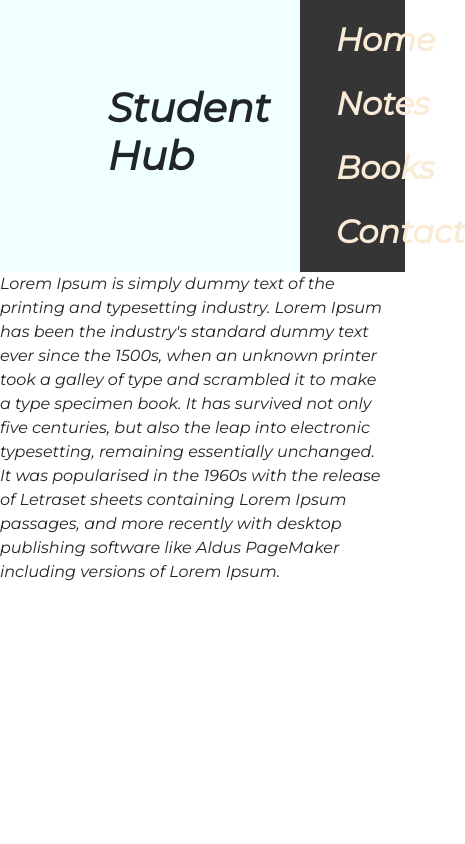
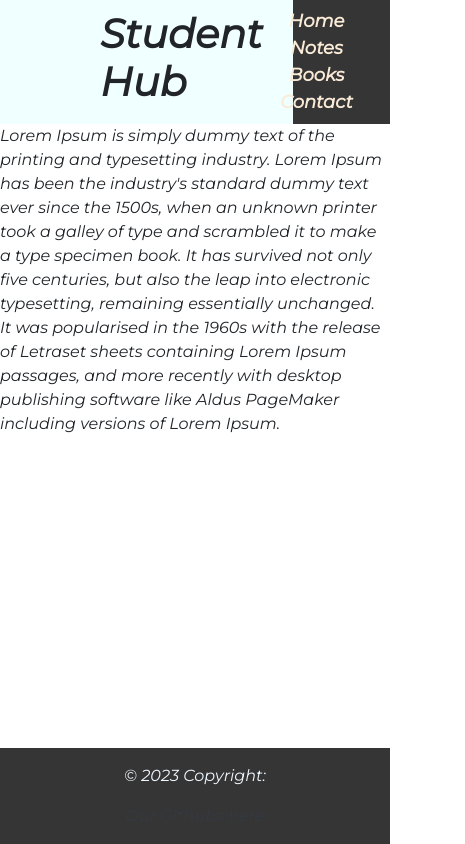
Before and after one commit to reinkaoss/React-Student-Hub-App, a React (Create React App) app: page / in a window 390 px wide. Shown: the whole page, 465 px wide, since content can reach past the window. Built offline with nearby package versions, Linux system fonts and the light colour scheme.

Commit message:
Fixing the localstorage

```diff
--- a/src/components/Hub/index.js
+++ b/src/components/Hub/index.js
@@ -8,18 +8,19 @@ function Hub() {
   const [newItem, setNewItem] = useState("");
   const [list, setList] = useState([]);
 
-
-// CHeck if localstorage isnt empty
+  // Load the list from local storage when the component mounts
   useEffect(() => {
-    const storage = localStorage.getItem("list");
-    if (storage != null) {
-      setList(JSON.parse(storage));
+    const storedList = JSON.parse(localStorage.getItem("list"));
+    if (storedList) {
+      setList(storedList);
     }
   }, []);
- // Adding localstorage, creating the key list to add the const list
+
+  // Save the list to local storage whenever it changes
   useEffect(() => {
     localStorage.setItem("list", JSON.stringify(list));
   }, [list]);
+
 
   //  Changing the state
   const updateInput = (value) => {
@@ -43,9 +44,16 @@ function Hub() {
     setList(updatedNotesList);
   };
 
-  const editNote = (id) => {
-    console.log(id);
+  const editNote = (id, editedValue) => {
+    const updatedNotesList = list.map((item) => {
+      if (item.id === id) {
+        return { id: item.id, value: editedValue };
+      }
+      return item;
+    });
+    setList(updatedNotesList);
   };
+
 
   return (
     <div>
@@ -66,7 +74,6 @@ function Hub() {
           <ul className="notesContainer">
             {list.map((item) => {
               return (
-                <div className="container">
                   <div className="NotesRow row">
                     <div className="col-lg-4">
                       <div className="card">
@@ -94,7 +101,6 @@ function Hub() {
                       </div>
                     </div>
                   </div>
-                </div>
               );
             })}
           </ul>
--- a/src/components/Nav/index.js
+++ b/src/components/Nav/index.js
@@ -5,11 +5,13 @@ import { NavLink } from "react-router-dom";
 function Nav() {
   return (
     <div>
+      <div className="container landingPage">
       <div className="row navRow">
         <div className="col-9 title">
-          <div className="container"><h1>Student Hub</h1></div>
           <div className="container">
+            <h1>Student Hub</h1>
           </div>
+          <div className="container"></div>
         </div>
         <div className="col-3">
           <nav className="navbar">
@@ -37,7 +39,7 @@ function Nav() {
                 </NavLink>
               </li>
               <li className="nav-item">
-              <NavLink
+                <NavLink
                   to="books"
                   end
                   className={({ isActive }) =>
@@ -45,7 +47,7 @@ function Nav() {
                   }
                 >
                   Books
-                  </NavLink>
+                </NavLink>
               </li>
               <li className="nav-item">
                 <NavLink
@@ -62,6 +64,14 @@ function Nav() {
           </nav>
         </div>
       </div>
+      </div>
+      <footer class="text-center text-lg-start footer">
+  <div class="text-center p-3">
+    <p> © 2023 Copyright:</p>
+
+    <a class="text-dark" href="https://mdbootstrap.com/">Our Githubs here</a>
+  </div>
+</footer>
     </div>
   );
 }
--- a/src/components/Nav/style.css
+++ b/src/components/Nav/style.css
@@ -2,6 +2,13 @@
 
 * {
     font-family: 'Montserrat', sans-serif;
+    /* border: 1px solid red; */
+}
+
+body {
+    box-sizing: border-box;
+    overflow: hidden;
+    width: 100%;
 }
 
 .navbar {
@@ -35,3 +42,44 @@
 .col-3 {
     padding: 0 !important;
 }
+
+/* Footer */
+
+.footer {
+    position: absolute;
+    bottom: 0;
+    width: 100%;
+    background-color: #353535 !important;
+    color: aliceblue !important;
+    border: 0;
+    margin: 0 auto;
+}
+
+.text-dark {
+    color: aliceblue !important;
+}
+
+/* Media queries */
+
+@media only screen and (max-width: 600px) {
+    .navbar-nav a, .navlink-nav a {
+    font-size: 18px;
+      max-width: 1rem;
+      margin: 0;
+      justify-content: center;
+      padding: 0;
+    }
+  }
+
+  @media only screen and (max-width: 600px) {
+    .title, .col-9 {
+    padding: 0;
+    }
+  }
+
+  @media only screen and (max-width: 800px) {
+    .navRow, .landingPage {
+    margin: 0;
+    padding: 0;
+    }
+  }
```
